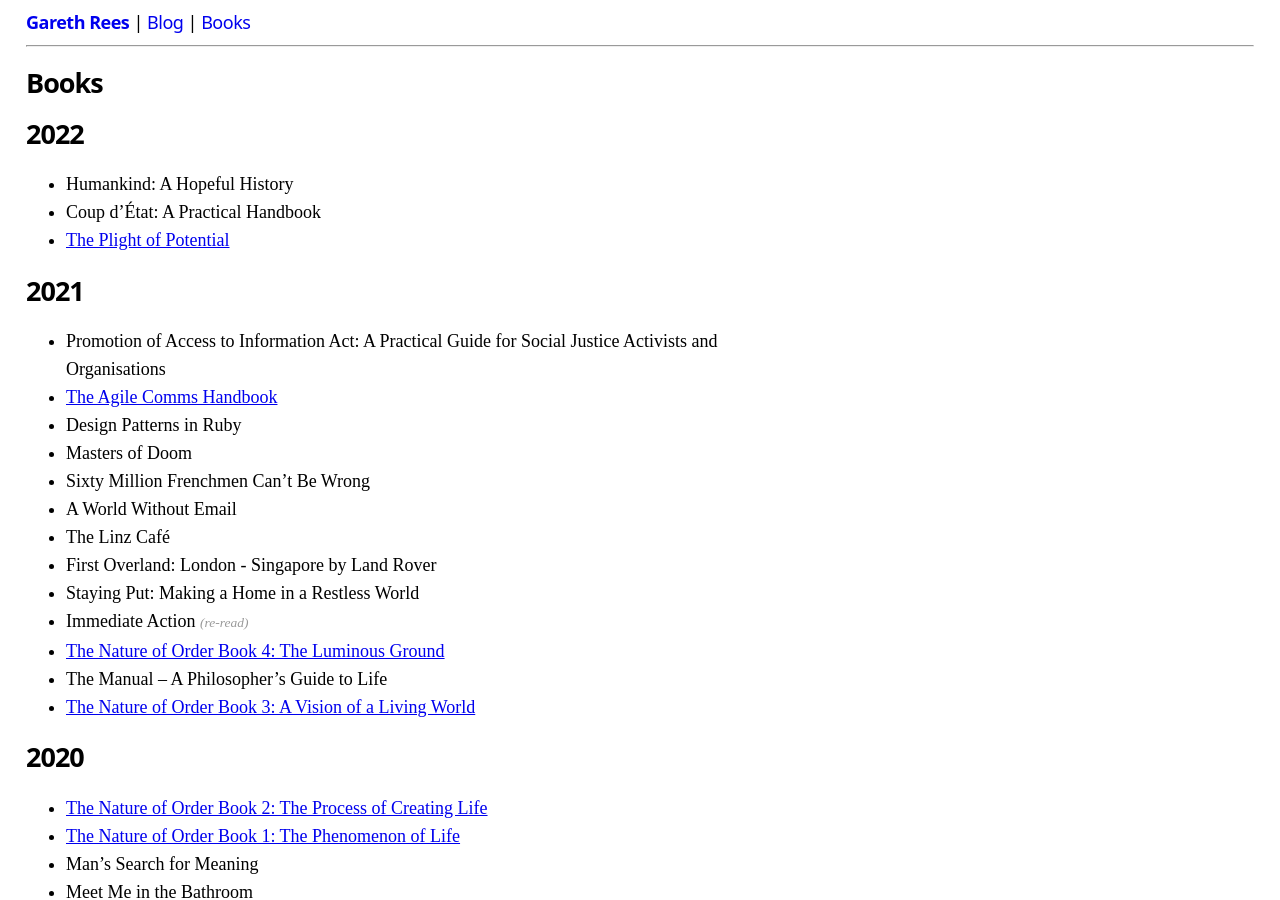
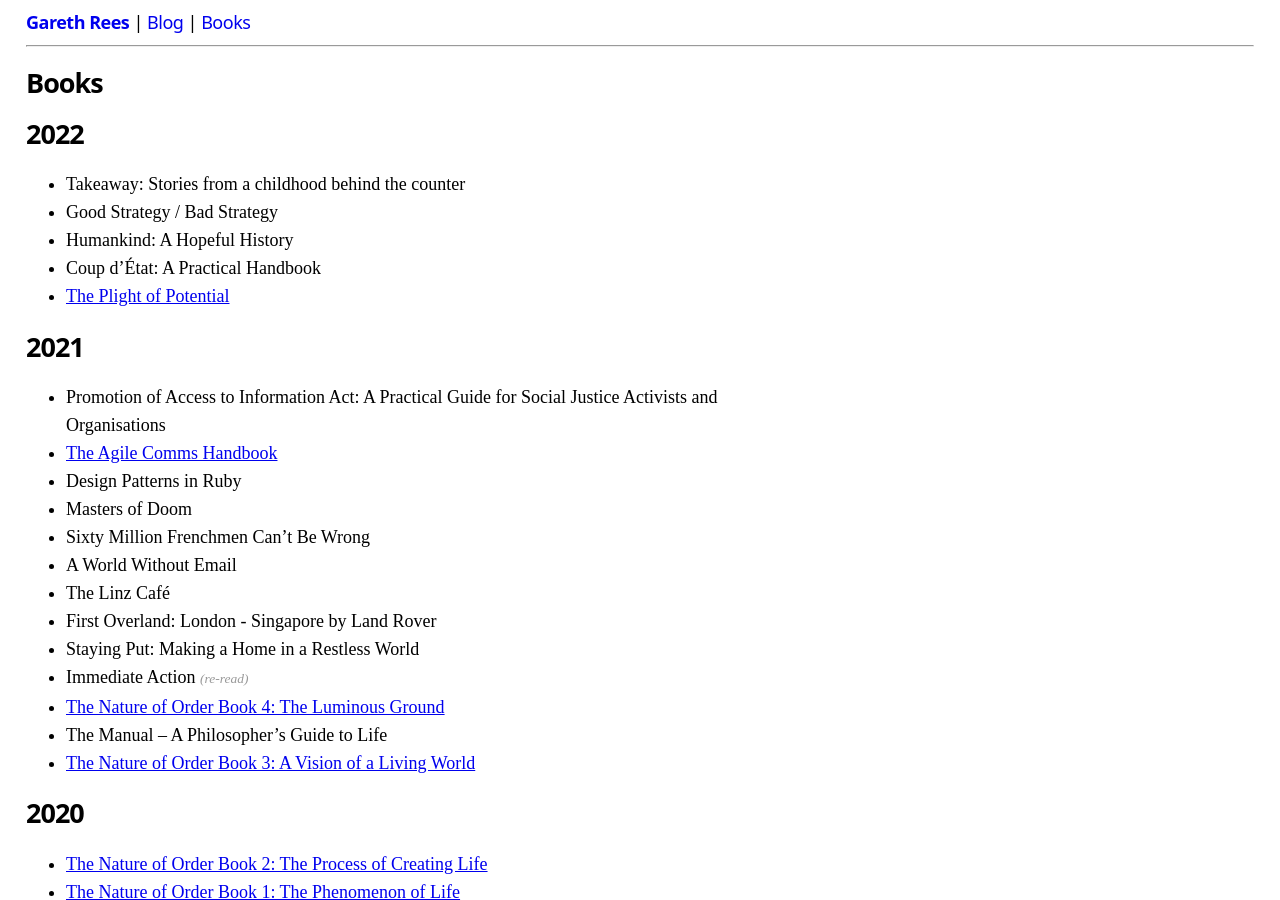
Before and after one commit to garethrees/garethrees.github.com, a Jekyll site: the page built from books.html, in a window 1280 px wide and 900 px high. Built offline with Jekyll 4.4.1, drawn with Linux system fonts in a browser that asks for light colours.

Commit message:
Update books

```diff
--- a/_data/books.yml
+++ b/_data/books.yml
@@ -1,4 +1,6 @@
 2022:
+- title: "Takeaway: Stories from a childhood behind the counter"
+- title: "Good Strategy / Bad Strategy"
 #- title: Neuromancer
 - title: "Humankind: A Hopeful History"
 #- title: The Man in the High Castle
```
